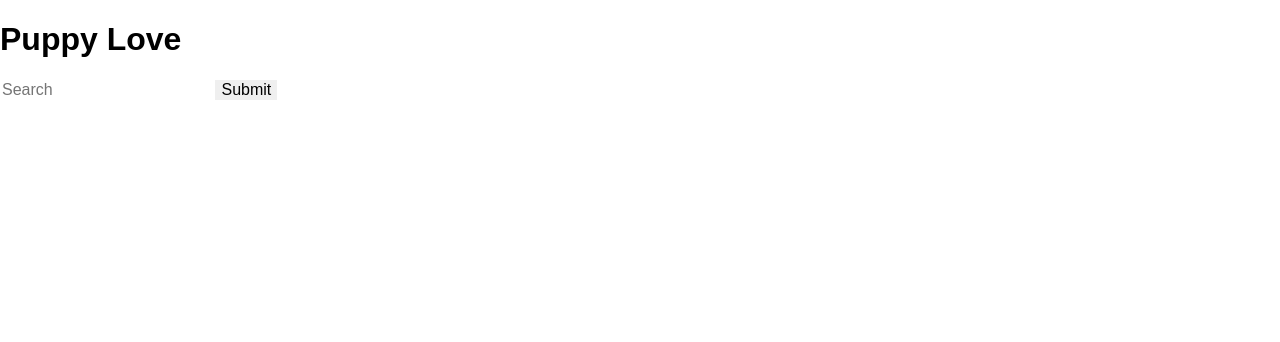
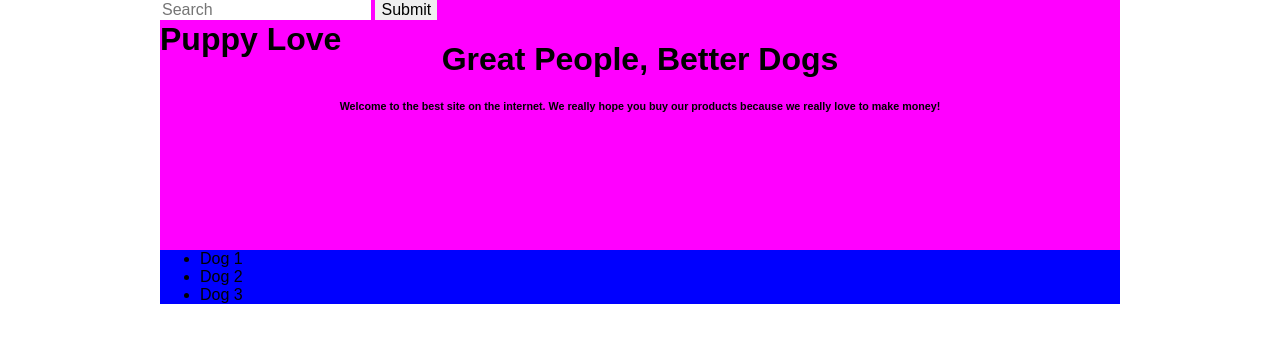
Before and after one commit to askaper/milestone3, a plain HTML site: page plove/index.html in a window 1280 px wide. Drawn offline with Linux system fonts and the light colour scheme.

Commit message:
More CSS and markup

```diff
--- a/plove/css/styles.css
+++ b/plove/css/styles.css
@@ -16,11 +16,16 @@
 *****************************************/
 
 header {
-
+    width: 960px;
+    height: 250px;
+    background-color: magenta;
+    margin: 0 auto;
 }
 
 main {
-
+    background-color: blue;
+    width: 960px;
+    margin: 0 auto;
 }
 
 
@@ -41,3 +46,43 @@ main {
 /****************************************
   Components
 *****************************************/
+
+
+
+.logo {
+    position: absolute;
+
+}
+
+
+
+.search {
+
+}
+
+.puppy-menus {
+
+}
+
+.flex-puppies {
+
+}
+
+.tile-puppies {
+
+}
+
+.welcome-text > h1 {
+    text-align: center;
+}
+
+.welcome-text > h6 {
+    text-align: center;
+}
+
+---------- /* 3 boxes that overlap into the hero element */ ----------
+.services .service-items {
+    list-style: none;
+    display: inline-flex;
+    margin: 0 auto;
+}
--- a/plove/index.html
+++ b/plove/index.html
@@ -7,25 +7,31 @@
         <link rel="stylesheet" href="css/reset.css" charset="utf-8">
         <link rel="stylesheet" href="css/normalize.css" charset="utf-8">
         <link rel="stylesheet" href="css/styles.css" charset="utf-8">
+    </head>
 
-    </head>
     <body>
 
+
         <header class="hero">
+
+            <nav class="links-menu">
+
+            </nav>
 
             <h1 class="logo">
                 Puppy Love
             </h1>
 
-            <form class="search">
+            <form class="search" action="index.html" method="GET">
                 <input type="text" name="search" placeholder="Search">
                 <input type="submit" value="Submit">
             </form>
 
             <div class="welcome-text">
+                <h1><strong>Great</strong> People, <strong>Better</strong> Dogs
 
+                <h6>Welcome to the best site on the internet. We really hope you buy our products because we really love to make money!</h6>
             </div>
-
 
         </header>
 
@@ -33,9 +39,12 @@
         <main>
 
             <div class="services">
-
+                <ul class="service-items">
+                    <li>Dog 1</li>
+                    <li>Dog 2</li>
+                    <li>Dog 3</li>
+                </ul>
             </div>
-
 
             <div class="puppy-menus">
 
```
